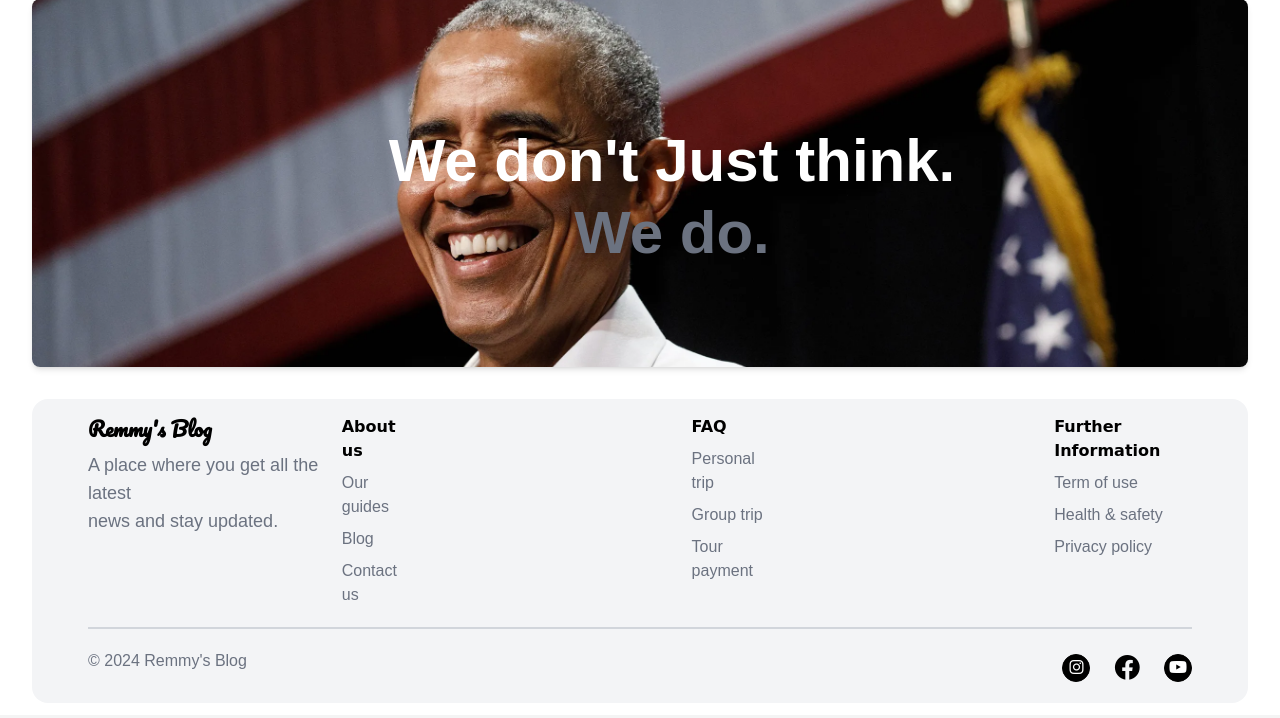
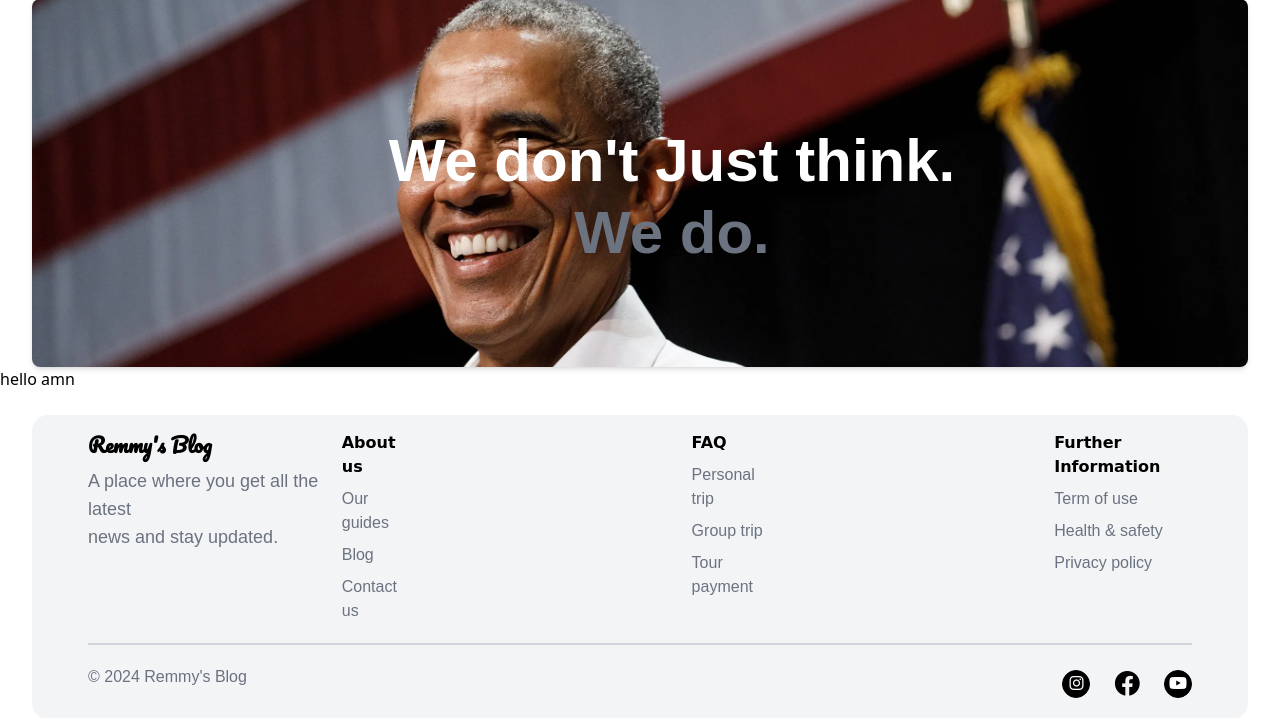
Before and after one commit to RemmyAbubakar/Django-Blog-Project, a Django app: page /about/ in a window 1280 px wide. Shown: the part 85-803 px from the top of the page. Before the commit the page ends 767 px from the top, so only its background shows below. Run offline with Django 5.2, Linux system fonts and the light colour scheme; style sheets or scripts are compiled from the project's sources; some libraries are stand-ins or nearby versions; some web fonts are replaced.

Commit message:
new updates

```diff
--- a/templates/about.html
+++ b/templates/about.html
@@ -1,10 +1,4 @@
-{% extends 'layout.html' %}
-
-{% block title %}
-About
-{% endblock title %}
-
-{% block content %}
+{% extends 'layout.html' %} {% block title %} About {% endblock title %} {% block content %}
 <div class="cursor-pointer">
   <section>
     <div class="relative cursor-pointer">
@@ -12,18 +6,24 @@ About
         <img
           src="/media/obama.webp"
           alt="Image description"
-           class="object-cover h-52 sm:h-[10rem] md:h-[23rem] w-full rounded-lg shadow-md"
+          class="object-cover h-52 sm:h-[10rem] md:h-[23rem] w-full rounded-lg shadow-md"
         />
         <div class="absolute inset-0 flex flex-col items-center justify-center">
           <h1
             class="text-white text-2xl sm:text-4xl md:text-6xl font-extrabold font-news mx-4 md:ml-20 md:mt-10"
-          >We don't Just think.</h1>
+          >
+            We don't Just think.
+          </h1>
           <h1
             class="text-gray-500 text-2xl sm:text-4xl md:text-6xl font-bold font-news mx-4 md:ml-20 md:mt-3"
-          >We do.</h1>
+          >
+            We do.
+          </h1>
         </div>
       </div>
     </div>
   </section>
+
+  <section>hello amn</section>
 </div>
 {% endblock content %}
```
